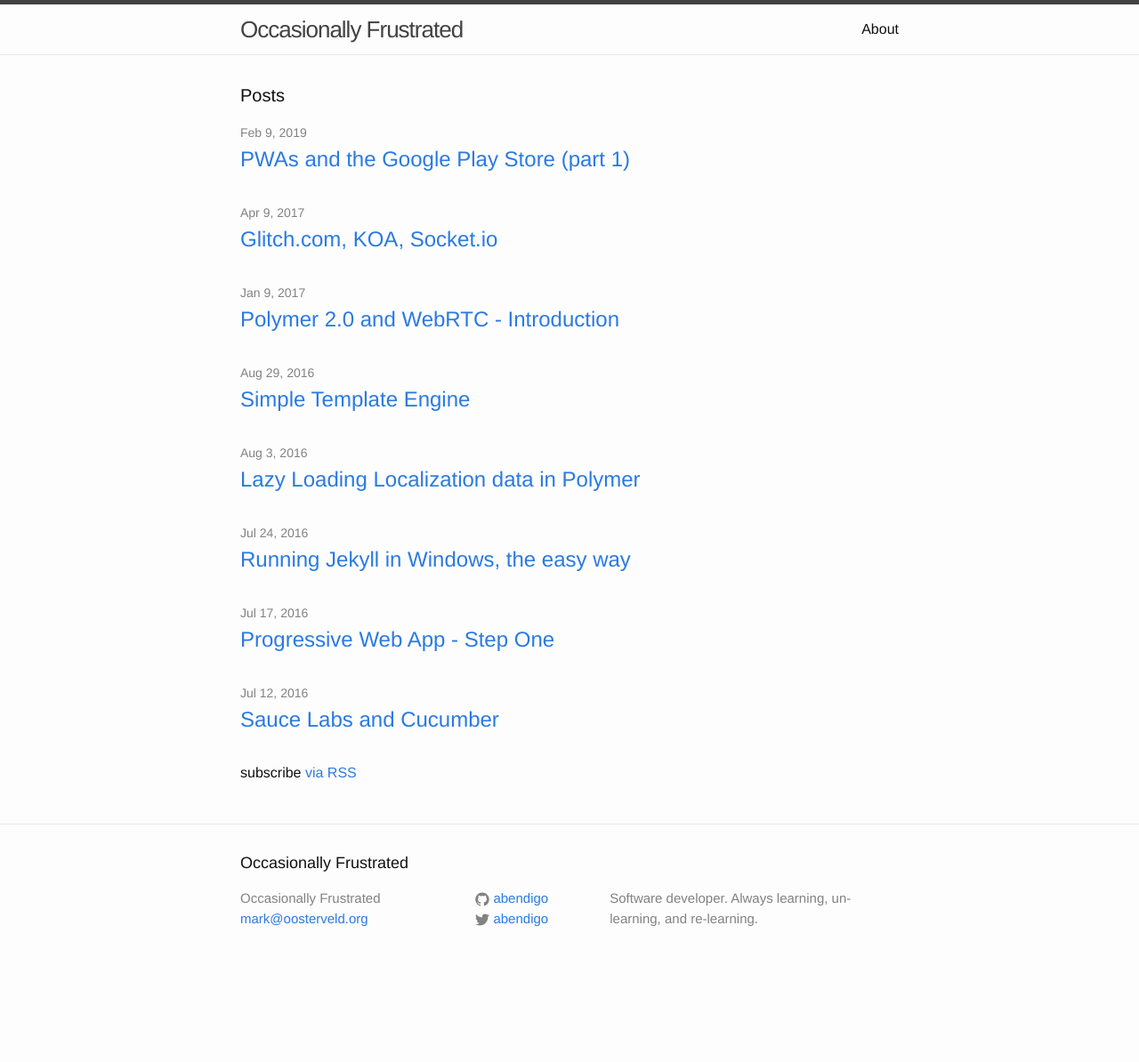
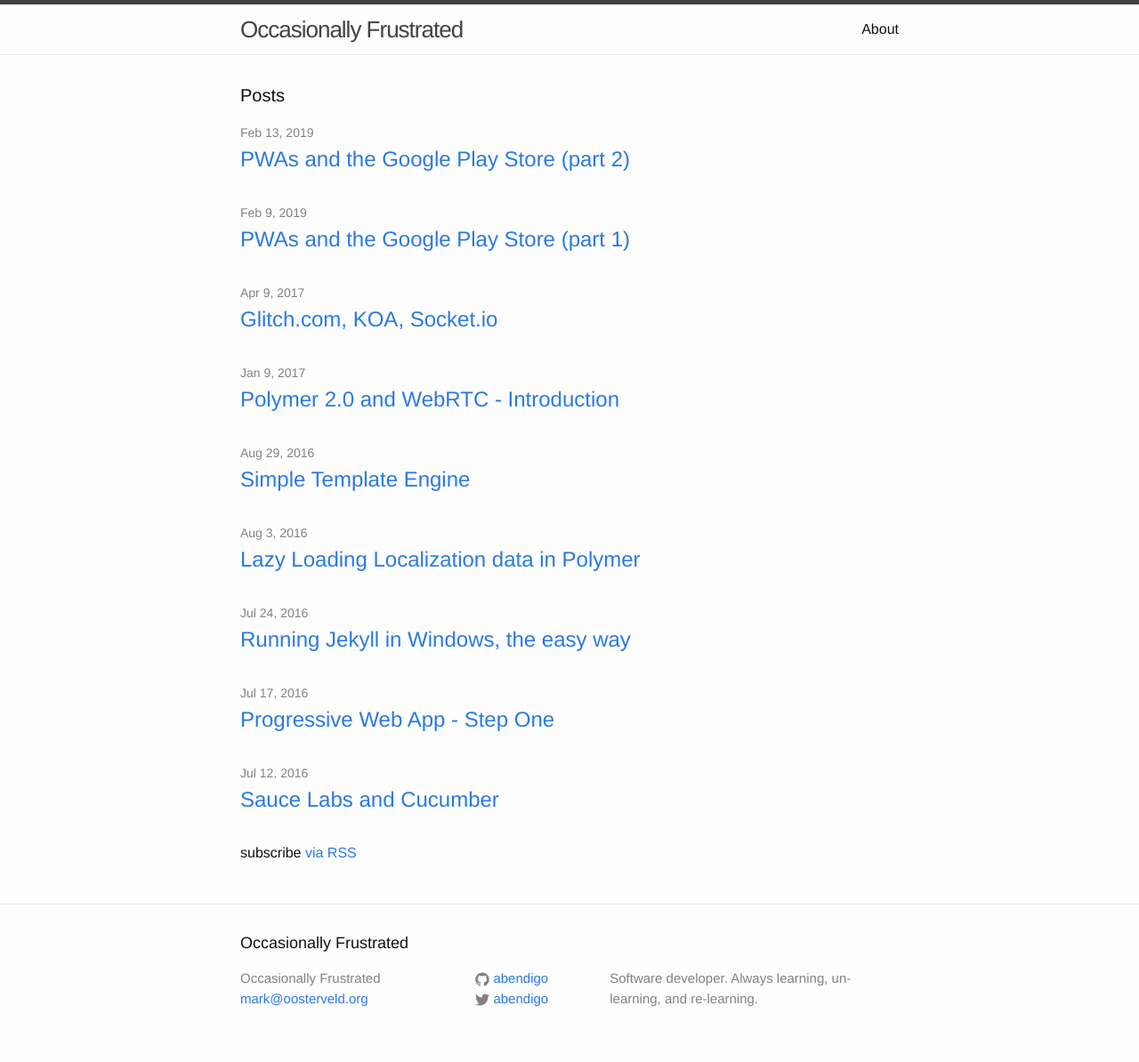
Before and after one commit to abendigo/abendigo.github.io, a Jekyll site: the page built from index.html, in a window 1280 px wide. Shown: the whole page at 89% size. Built offline with Jekyll 4.4.1, drawn with Linux system fonts in a browser that asks for light colours; before the commit the page ends 1104 px from its top, so only the background shows below that; some of the changed lines change nothing that is shown.

Commit message:
part 2, for real

```diff
--- a/_posts/2019-02-09-pwa-play-store.markdown
+++ b/_posts/2019-02-09-pwa-play-store.markdown
@@ -88,10 +88,11 @@
 
 Sorry for all the exclamation marks, but this is pretty exciting for me!
 We published a PWA, in the Play Store! Of course, it's not our PWA, but
-we will take care of that in Part 2!
+we will take care of that in [Part 2!][part-two]
 
 [pwa-play-store]: https://medium.com/@firt/google-play-store-now-open-for-progressive-web-apps-ec6f3c6ff3cc
 [svgomg-twa]: https://github.com/GoogleChromeLabs/svgomg-twa/
 [studio]: https://developer.android.com/studio/
 [stackoverflow]: https://stackoverflow.com/questions/29136173/emulator-error-x86-emulation-currently-requires-hardware-acceleration
 [playstore-account]: https://developer.android.com/distribute/console/
+[part-two]: /2019/02/13/pwa-play-store-two.html
--- /dev/null
+++ b/_posts/2019-02-13-pwa-play-store-two.markdown
@@ -0,0 +1,85 @@
+---
+layout: post
+title: PWAs and the Google Play Store (part 2)
+comments: true
+---
+
+In [part 1][play-store-part-one], I took the [SVGOMG pwa][svgomg], and released it
+to the Play Store. Exciting, but not very useful. In this post, I am going to
+take a different PWA, and release it.
+
+I chose the [Polymer Project][polymer-project] [PWA Starter Kit][pwa-starter-kit].
+I also needed a place to deploy it. The starter kit docs had a page titled
+[Building and deploying][build-deploy], and a section for
+[static hosting][static-hosting]. It listed 3 opotions, App Engine,
+Firebase Hosting, and Netlify. As I had never used Netlify before, I decided to
+try it.
+
+First, I forked the [PWA Starter Kit repo][starter-kit-repo]. Next, I signed up
+for [Netlify][netlify], and followed the [instructions][instructions].
+Now we have a PWA deployed here: [elastic-khorana-7862f5.netlify.com][elastic-khorana]
+
+As the next step, I needed to create the [Digital Asset Links][asset-links]. To do
+that, I need my signing certificate fingerprint. After a little searching, I found
+it in the Play Store console.
+
+Ok, so back to Android Studio. I cloned [svgomg-twa][svgomg-twa] again, and
+edited `app/build.gradle`, and changed:
+- `org.chromium.twa.svgomg` to `blog.frustraded.pwa.starterkit`.
+- `svgomg.firebaseapp.com` to `elastic-khorana-7862f5.netlify.com` (4 places)
+- `SVGOMG TWA` to `PWA StarterKit`
+
+I built the bundle, then went to the Play Store console, and created a new
+application. After setting everything up like I did in
+[part 1][play-store-part-one], I clicked `App signing`, and there is the list
+of certificate fingerprints.
+
+I grabbed a copy of `assetlinks.json` from the [svgomg pwa][svgomg-pwa]
+
+    [{
+      "relation": ["delegate_permission/common.handle_all_urls"],
+      "target": {
+        "namespace": "android_app",
+        "package_name": "org.chromium.twa.svgomg",
+        "sha256_cert_fingerprints": ["82:04:C5:DB:19:A8:B9:8A:27:14:F0:3E:F5:23:2C:6B:B6:B9:63:10:F2:F9:CD:44:72:AA:C6:7E:09:E1:1C:47",
+         "91:45:8F:34:E3:13:E4:58:1C:12:21:7A:FD:1E:BD:5C:BE:9B:DE:2C:1E:57:DC:0D:2B:0E:91:1D:A6:36:CA:E8"]}
+    }]
+
+I changed the `package_name` to `blog.frustraded.pwa.starterkit`, and copied
+the SHA256 fingerprint from the Play Store.
+
+    [{
+      "relation": ["delegate_permission/common.handle_all_urls"],
+      "target": {
+        "namespace": "android_app",
+        "package_name": "blog.frustraded.pwa.starterkit",
+        "sha256_cert_fingerprints":
+        ["C5:71:58:C5:F1:D0:3C:90:7B:CE:4C:8E:2B:51:90:5E:D3:D5:9D:84:61:6A:93:05:6F:29:64:2F:05:A1:52:DD"]
+      }
+    }]
+
+The last trick was to get `polymer build` to copy the assetlinks.json file.
+This turned out to be easy. First, I made a directory called `.well-known`
+and saved assetlinks there. Then I edited `polymer.json`, and added
+`".well-known/assetlinks.json"` to `extraDependencies`.
+
+After I pushed my changes, Netlify built and published them. Then I went to
+the Play Store console, and rolled out the app. Then I waited. After about half
+an hour, I got an opt-in link, and was able to join the internal test.
+Just like before, I was able to install the app on my phone! Sweet!
+
+Next, I plan to build a real PWA, and release it. Stay tuned!
+
+[play-store-part-one]: /2019/02/09/pwa-play-store.html
+[svgomg]: https://jakearchibald.github.io/svgomg/
+[polymer-project]: https://www.polymer-project.org/
+[pwa-starter-kit]: https://pwa-starter-kit.polymer-project.org/
+[build-deploy]: https://pwa-starter-kit.polymer-project.org/building-and-deploying
+[static-hosting]: https://pwa-starter-kit.polymer-project.org/building-and-deploying#static-hosting
+[pwa-starter-repo]: https://github.com/Polymer/pwa-starter-kit
+[netlify]: https://app.netlify.com/signup
+[instructions]: https://pwa-starter-kit.polymer-project.org/building-and-deploying#netlify
+[elastic-khorana]: https://elastic-khorana-7862f5.netlify.com
+[asset-links]: https://developers.google.com/digital-asset-links/v1/getting-started
+[svgomg-twa]: https://github.com/GoogleChromeLabs/svgomg-twa/
+[svgomg-pwa]: https://svgomg.firebaseapp.com/.well-known/assetlinks.json
```
